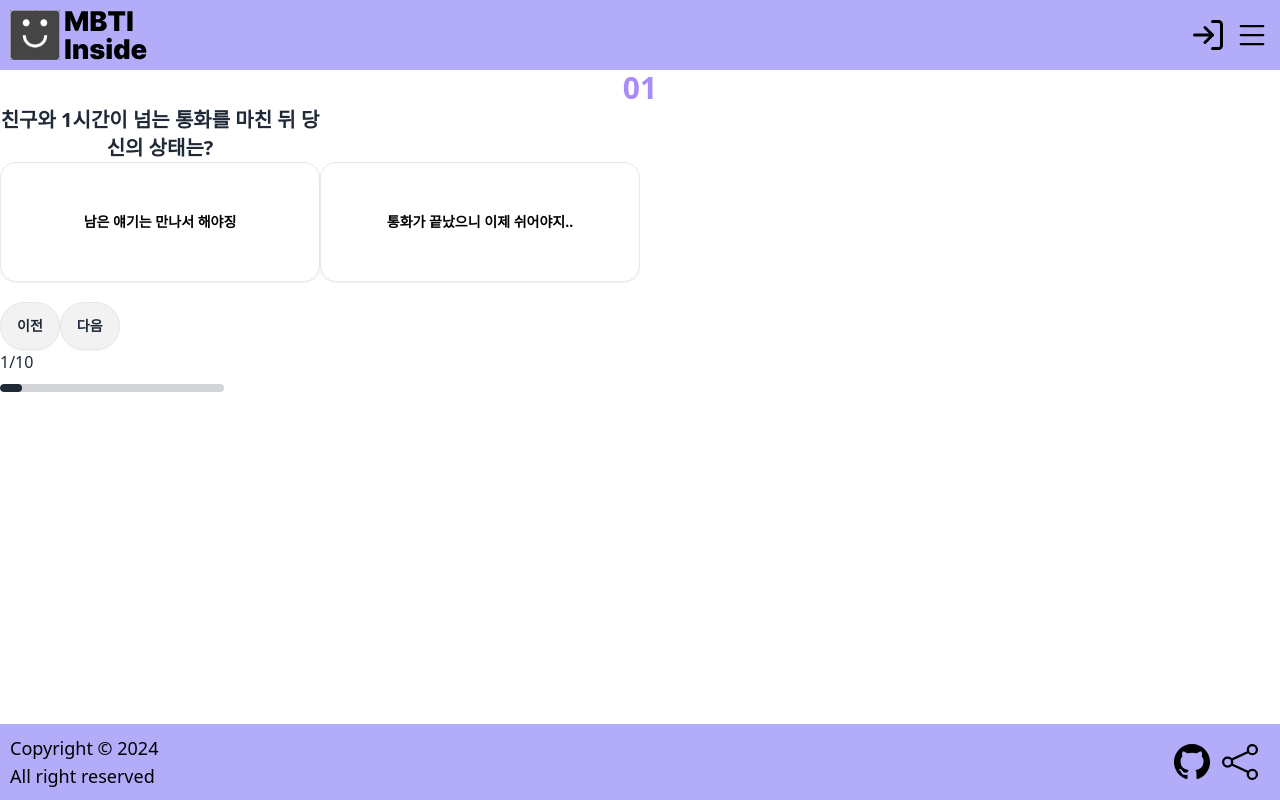
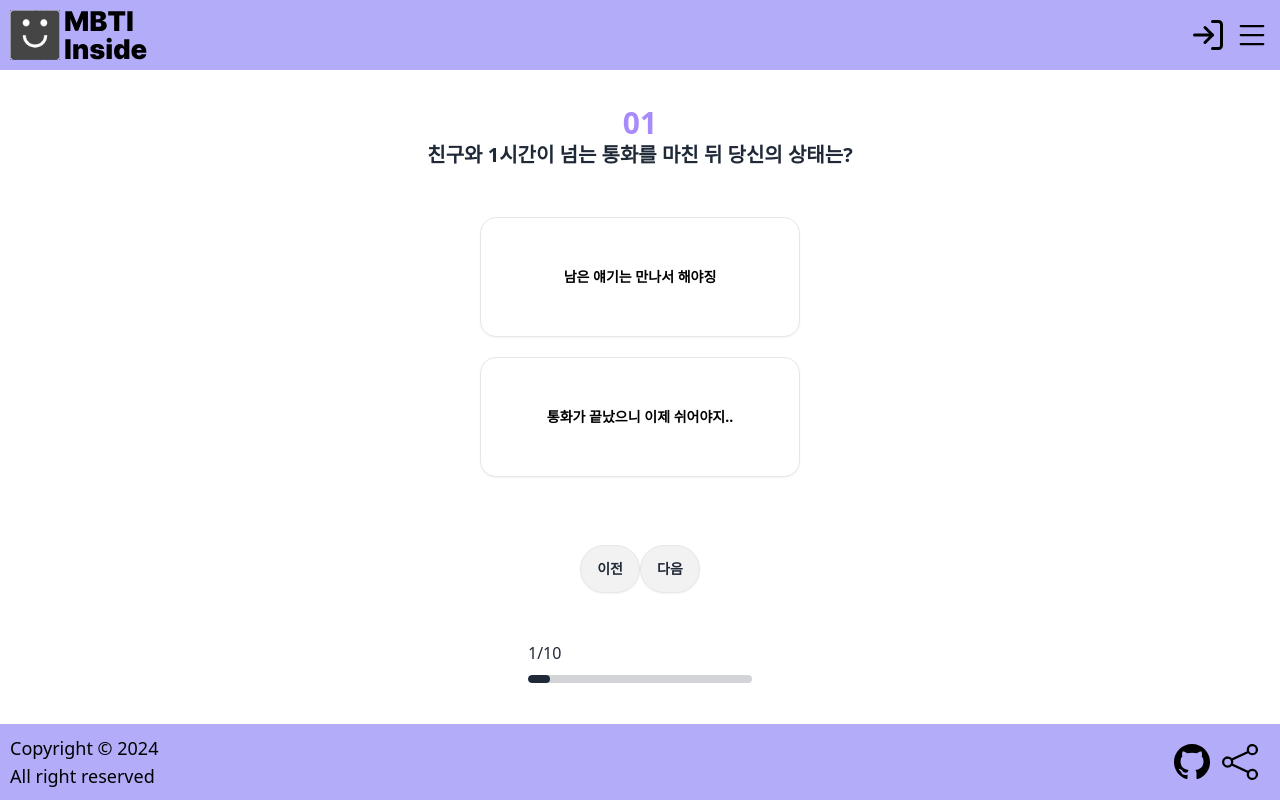
Before and after one commit to MBTI-Inside/server, a React (Vite) app in the folder frontend/: page /test in a window 1280 px wide. Built offline with nearby package versions, Linux system fonts and the light colour scheme.

Commit message:
style: 스타일 수정 rebi13/MBTI-Inside#71

```diff
--- a/frontend/src/App.tsx
+++ b/frontend/src/App.tsx
@@ -46,4 +46,7 @@ const AppWrapper = tw.div`
 const ContentWrapper = tw.div`
   flex-1
   overflow-y-auto
+  flex
+  justify-center
+  items-center
 `;
--- a/frontend/src/components/pages/Test/Title/styles.ts
+++ b/frontend/src/components/pages/Test/Title/styles.ts
@@ -3,9 +3,9 @@ import tw from 'tailwind-styled-components';
 export const TestTitleContainer = tw.div`
     h-1/3
     select-none
-    relative
-    animate-testComponent
 `;
+
+//    animate-testComponent
 
 export const TestNumber = tw.h2`
     text-center
@@ -16,7 +16,6 @@ export const TestNumber = tw.h2`
 
 export const TestQuestion = tw.h3`
     text-center
-    w-80
     text-xl
     font-semibold
 `;
--- a/frontend/src/pages/Test/styles.ts
+++ b/frontend/src/pages/Test/styles.ts
@@ -3,9 +3,17 @@ import tw from 'tailwind-styled-components';
 export const TestContainer = tw.div`
     flex
     flex-col
+    justify-center
+    items-center
+    w-5/6
+    gap-12
 `;
 
 export const TestContent = tw.div`
+    flex
+    flex-col
+    justify-center
+    items-center
 `;
 
 export const TestNavigation = tw.div`
```
